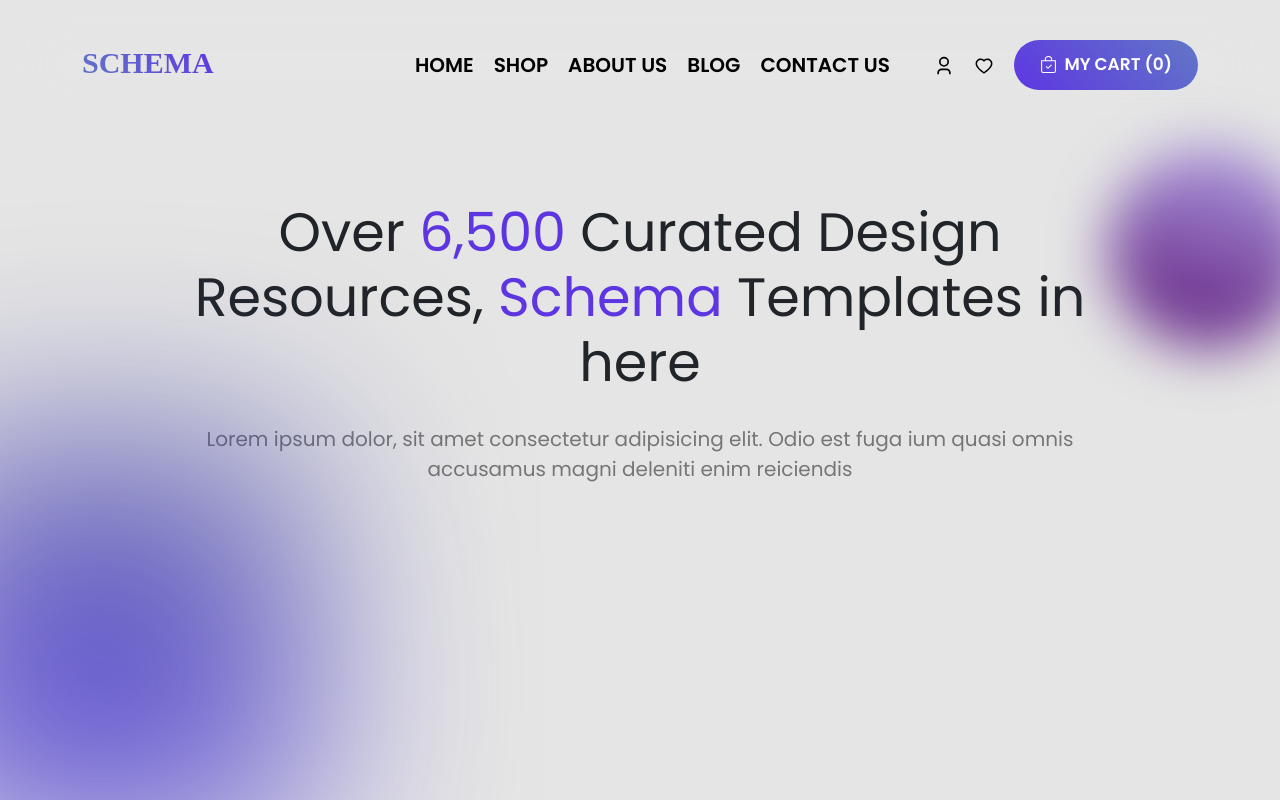
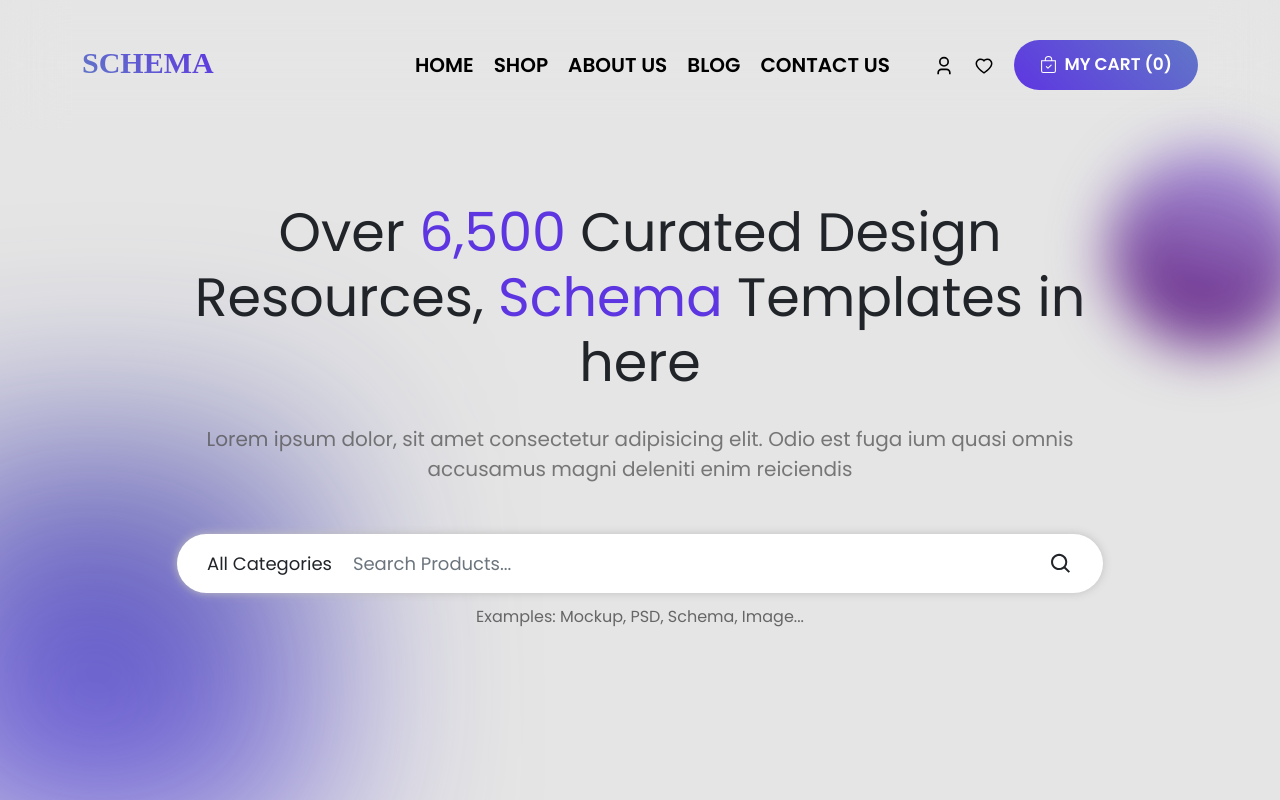
Before and after one commit to 7Davronbek/graduate-work-app, a React (Create React App) app: page / in a window 1280 px wide. Shown: the top 800 px of the page. Built offline with nearby package versions, Linux system fonts and the light colour scheme; a web font is replaced by a local one.

Commit message:
graduate-work-app

```diff
--- /dev/null
+++ b/src/components/AllCategoriesFilter.jsx
@@ -0,0 +1,25 @@
+import React from 'react'
+import { BiSearch } from 'react-icons/bi'
+
+const AllCategoriesFilter = () => {
+    return (
+        <div className='AllCategoriesFilter'>
+            <div className="container">
+                <div className="row">
+                    <div className="col-lg-10 mx-auto">
+                        <div className="wrap">
+                            <h5>All Categories</h5>
+                            <hr />
+                            <input type="text" placeholder='Search Products...' className="form-control ms-2" />
+                            <BiSearch />
+                        </div>
+
+                        <p>Examples: Mockup, PSD, Schema, Image...</p>
+                    </div>
+                </div>
+            </div>
+        </div>
+    )
+}
+
+export default AllCategoriesFilter
--- a/src/pages/Main.jsx
+++ b/src/pages/Main.jsx
@@ -1,10 +1,12 @@
 import React from 'react'
+import AllCategoriesFilter from '../components/AllCategoriesFilter'
 import Header from '../components/Header'
 
 const Main = () => {
     return (
         <>
             <Header />
+            <AllCategoriesFilter />
         </>
     )
 }
--- a/src/style/main.scss
+++ b/src/style/main.scss
@@ -125,6 +125,7 @@ body {
     }
 
     .blurLeft {
+        z-index: -1;
         position: absolute;
         top: 50%;
         width: 400px;
@@ -172,6 +173,42 @@ body {
             text-align: center;
         }
     }
+
+    .AllCategoriesFilter {
+
+        .wrap {
+            display: flex;
+            align-items: center;
+            justify-content: center;
+            background: #fff;
+            padding: 10px 30px;
+            border-radius: 30px;
+            box-shadow: 0 0 10px silver;
+
+            h5 {
+                font-size: 18px;
+                width: 155px;
+            }
+
+            input {
+                background: transparent;
+                border: none !important;
+                box-shadow: none !important;
+                font-size: 18px;
+            }
+
+            svg {
+                font-size: 30px;
+                font-weight: 900;
+            }
+        }
+
+        p {
+            text-align: center;
+            margin-top: 12px;
+            color: #666666;
+        }
+    }
 }
 
 
```
